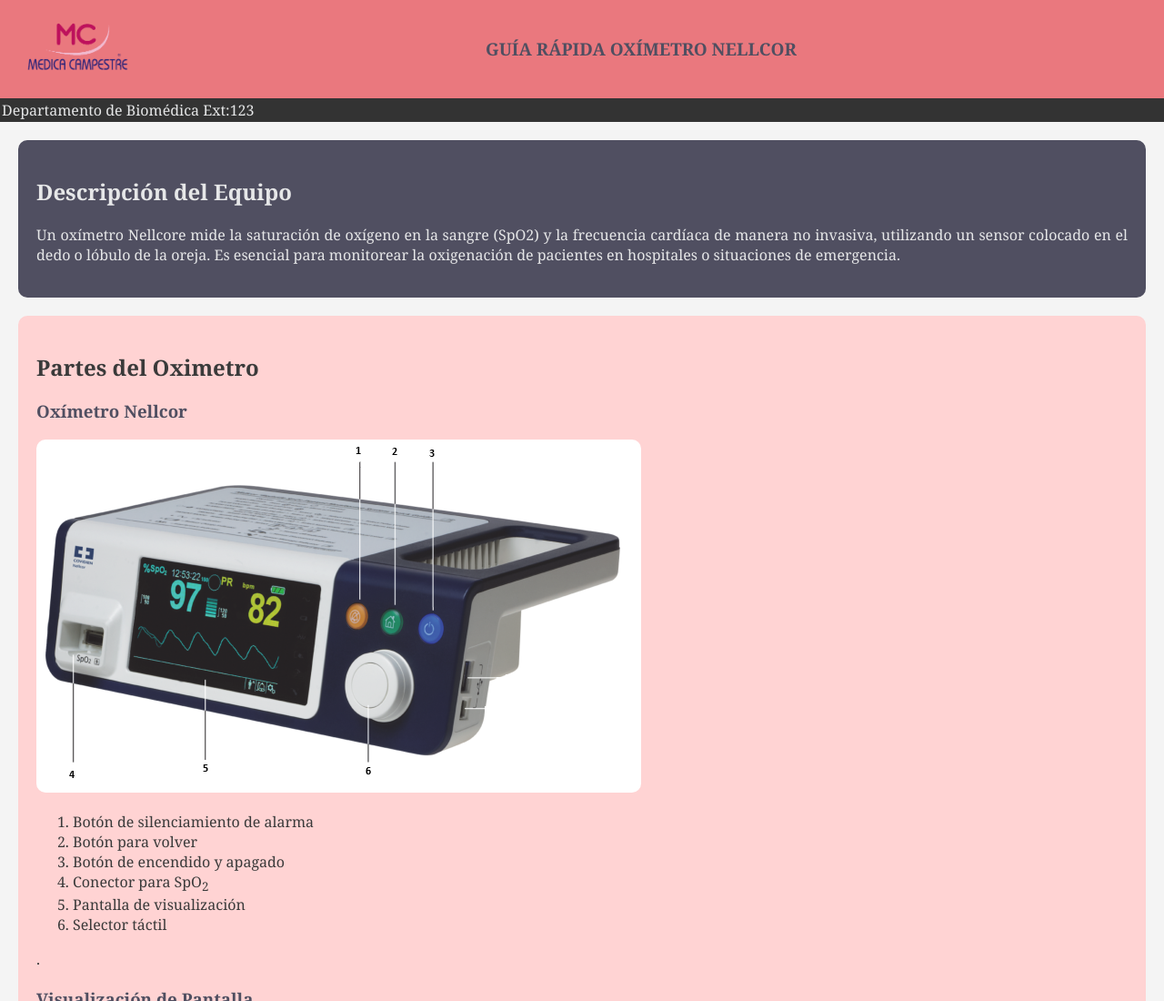
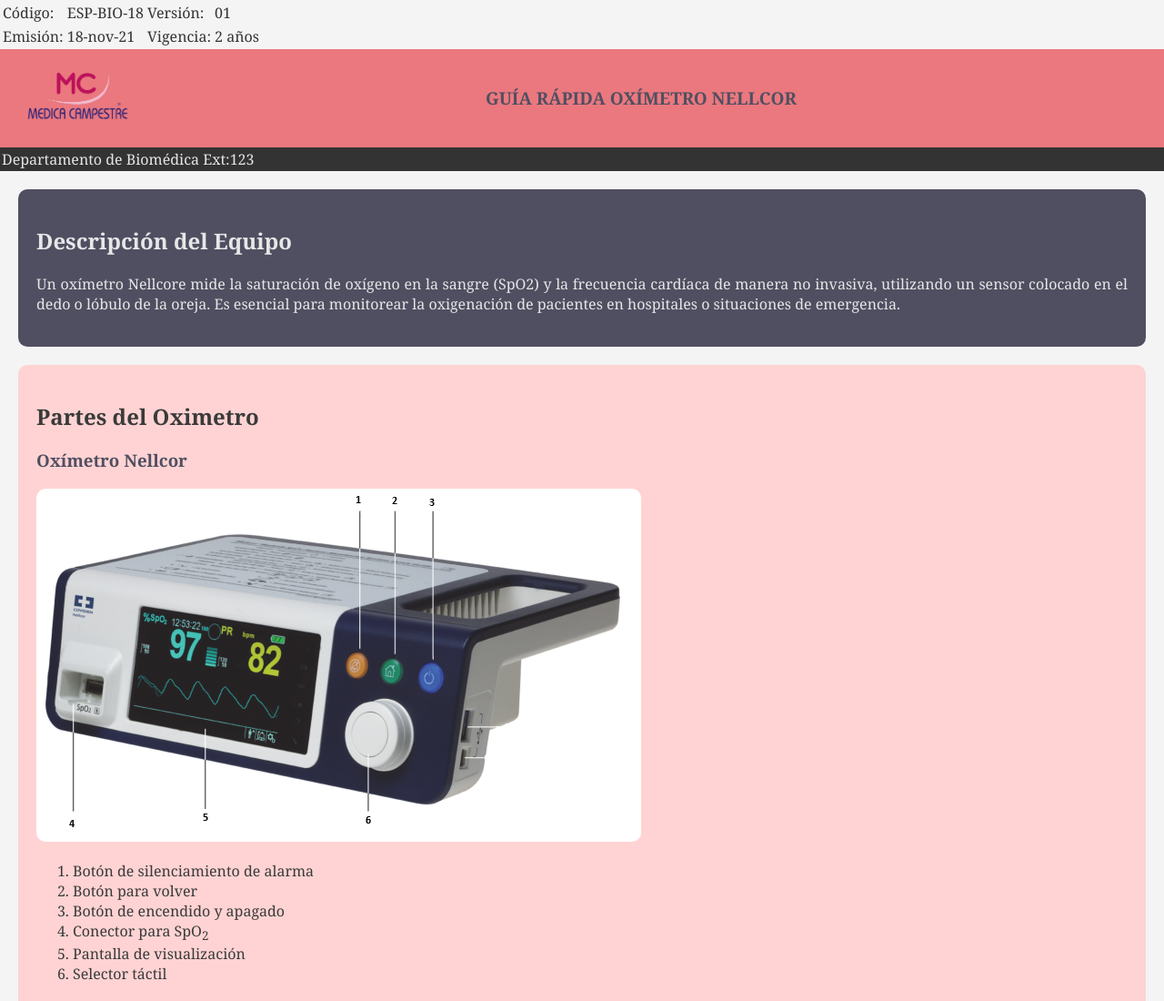
Before and after one commit to biomedicampestre/GuiaRapida-OximetroNellcor, a plain HTML site: page index.html in a window 1280 px wide. Shown: the top 1100 px of the page at 91% size. Drawn offline with Linux system fonts and the light colour scheme.

Commit message:
Update index.html

```diff
--- a/index.html
+++ b/index.html
@@ -7,6 +7,22 @@
     <link rel="stylesheet" href="styles.css">
 </head>
 <body>
+     <div class="tablainicial">
+        <table>
+            <tr>
+                <td>Código: </td>
+                <td>ESP-BIO-18</td>
+                <td>Versión:</td>
+                <td>01</td>
+            </tr>
+            <tr>
+                <td>Emisión:</td>
+                <td>18-nov-21</td>
+                <td>Vigencia:</td>
+                <td>2 años</td>
+            </tr>
+        </table>
+    </div>
     <header>
         <div class="logo">
             <img src="logo.png" alt="logo ">
```
